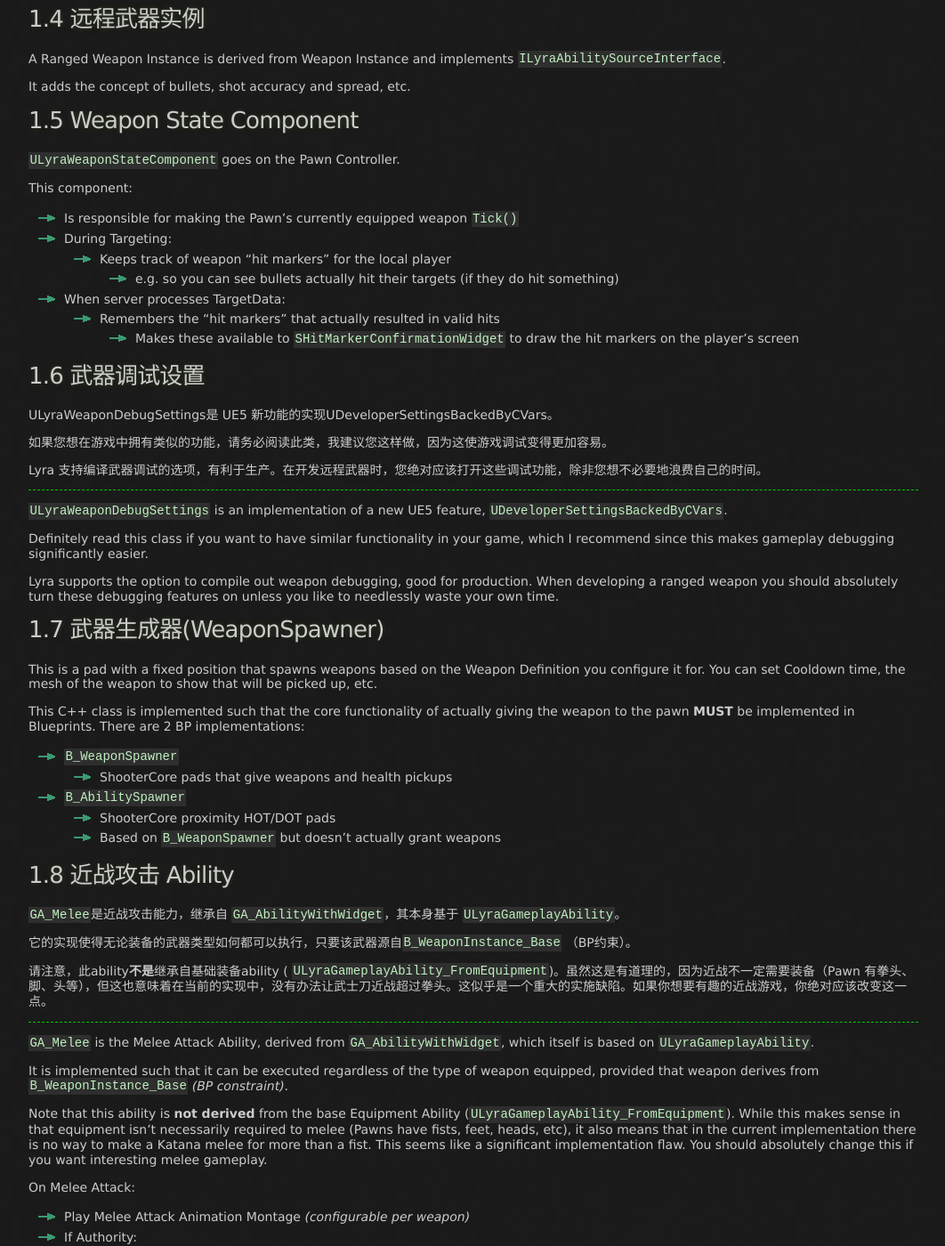
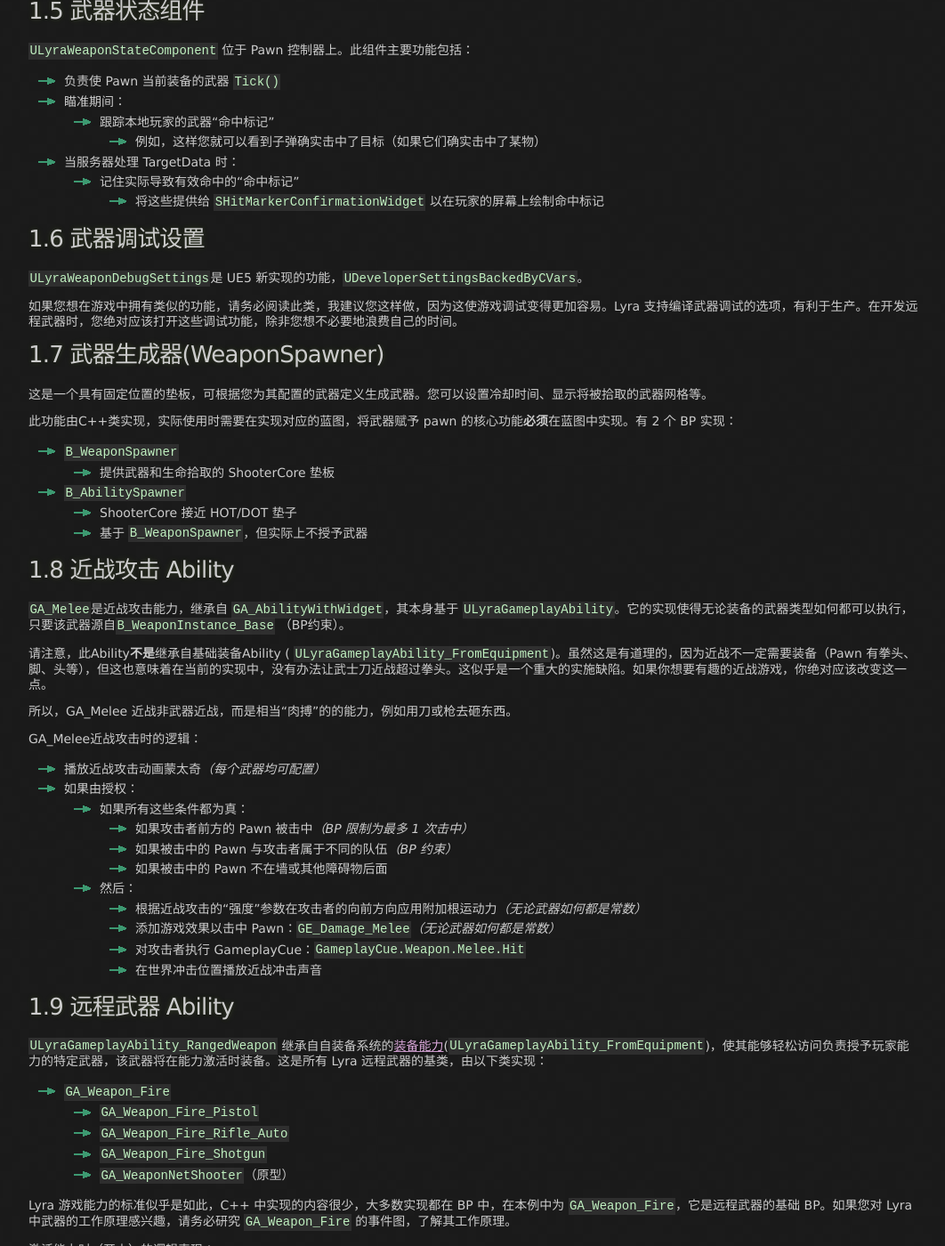
Before and after one commit to kuafu/kuafu.github.io, a Jekyll site: the page built from UE5/LyraStarterGame/Weapons/index.md, in a window 1280 px wide and 1400 px high, scrolled down 1073 px. Shown: the whole window at 89% size, without its empty margins (108-1170 px from the left). Built offline with Jekyll 4.4.1, drawn with Linux system fonts in a browser that asks for light colours; some of the changed text lies outside the part shown.

Commit message:
Lyra 武器系统

```diff
--- a/UE5/LyraStarterGame/Weapons/index.md
+++ b/UE5/LyraStarterGame/Weapons/index.md
@@ -5,15 +5,11 @@ breadcrumb_path: "UE5/LyraStarterGame"
 breadcrumb_name: "Weapon System"
 ---
 
-
-# 1. LyraStarterGame 武器系统
-
-Lyra武器是一种基于[Lyra装备系统](/UE5/LyraStarterGame/Equipment/)的特殊装备 ，而Lyra装备系统本身又基于[Lyra库存系统](/UE5/LyraStarterGame/Inventory/)。
-
-'武器 --> 装备 --> 库存'
+# 1. Lyra 武器系统
+Lyra武器是一种基于[Lyra装备系统](/UE5/LyraStarterGame/Equipment/)的特殊装备 ，而Lyra装备系统本身又基于[Lyra库存(物品)系统](/UE5/LyraStarterGame/Inventory/)。
+从而有这种层次关系：'武器 --> 装备 --> 库存'。武器属于装备的一种，装备属于库存的一种特殊形式。
 
 ## 1.1 武器概念
-
 - [武器实例](#WeaponInstance)
   - 继承自装备实例 [Equipment Instance](/UE5/LyraStarterGame/Equipment/#EquipmentInstance)
   - 添加装备/未装备的动画集
@@ -31,163 +27,113 @@ Lyra武器是一种基于[Lyra装备系统](/UE5/LyraStarterGame/Equipment/)的
 - [武器生成器 Weapon Spawner](#WeaponSpawner) (Actor)
   - Spawn Weapons at dedicated spawning pads in the world
 
+
 ## 1.2 相关 Gameplay Abilities
-
 - [Melee Attack Ability](#MeleeAttackAbility)
-  - Used for all melee attacks regardless of the weapon type
+  - 用于所有近战攻击，无论武器类型如何
 - [Ranged Weapon Base Ability](#RangedWeaponBaseAbility)
-  - Base ability for all ranged weapons
+  - 所有远程武器的基础能力
 
 
 <a id="WeaponInstance"></a>
 ## 1.3 武器实例(Weapon Instance)
-
-A Weapon Instance (`ULyraWeaponInstance`) is an [Equipment Instance](/UE5/LyraStarterGame/Equipment/#EquipmentInstance) that also has equipped and unequipped animation sets associated with it.
-
-It also keeps track of how long it has been since the player last interacted with it.
-
-Most of the implementation is in the BP `B_WeaponInstance_Base`, from which all other Lyra Weapon Instances are derived:
-
+武器实例 (`ULyraWeaponInstance`) 是一个 [装备实例](/UE5/LyraStarterGame/Equipment/#EquipmentInstance)，它还具有与之关联的装备和未装备动画集。它还会跟踪玩家上次与其交互的时间。大部分实现都在 BP `B_WeaponInstance_Base` 中，所有其他 Lyra 武器实例均从中派生：
 - `B_WeaponInstance_Pistol`
 - `B_WeaponInstance_Rifle`
 - `B_WeaponInstance_Shotgun`
-- `B_WeaponInstance_NetShooter` (prototype)
+- `B_WeaponInstance_NetShooter` (原型)
 
-The Weapon Instance has a `Tick()` method, which is executed every tick **if/when** the weapon is equipped by the Pawn.  This ticking is managed by the Pawn Controller's [Weapon State Component](#WeaponStateComponent).
+武器实例有一个 `Tick()` 方法，**如果/当** Pawn 装备武器时，该方法会在每个 tick 执行。这个Tick是由 Pawn Controller 的 [武器状态组件](#WeaponStateComponent) 管理的。
 
 
 <a id="RangedWeaponInstance"></a>
 ## 1.4 远程武器实例
-
-A Ranged Weapon Instance is derived from Weapon Instance and implements `ILyraAbilitySourceInterface`.
-
-It adds the concept of bullets, shot accuracy and spread, etc.
+远程武器实例源自武器实例，并实现 `ILyraAbilitySourceInterface`。它添加了子弹、射击精度和散布等概念。
 
 
 <a id="WeaponStateComponent"></a>
-## 1.5 Weapon State Component
-
-`ULyraWeaponStateComponent` goes on the Pawn Controller.
-
-This component:
-
-- Is responsible for making the Pawn's currently equipped weapon `Tick()`
-- During Targeting:
-  - Keeps track of weapon "hit markers" for the local player
-    - e.g. so you can see bullets actually hit their targets (if they do hit something)
-- When server processes TargetData:
-  - Remembers the "hit markers" that actually resulted in valid hits
-    - Makes these available to `SHitMarkerConfirmationWidget` to draw the hit markers on the player's screen
+## 1.5 武器状态组件
+`ULyraWeaponStateComponent` 位于 Pawn 控制器上。此组件主要功能包括：
+- 负责使 Pawn 当前装备的武器 `Tick()`
+- 瞄准期间：
+    - 跟踪本地玩家的武器“命中标记”
+        - 例如，这样您就可以看到子弹确实击中了目标（如果它们确实击中了某物）
+- 当服务器处理 TargetData 时：
+    - 记住实际导致有效命中的“命中标记”
+      - 将这些提供给 `SHitMarkerConfirmationWidget` 以在玩家的屏幕上绘制命中标记
 
 
 <a id="WeaponDebugSettings"></a>
 ## 1.6 武器调试设置
+`ULyraWeaponDebugSettings`是 UE5 新实现的功能，`UDeveloperSettingsBackedByCVars`。
 
-ULyraWeaponDebugSettings是 UE5 新功能的实现UDeveloperSettingsBackedByCVars。
-
-如果您想在游戏中拥有类似的功能，请务必阅读此类，我建议您这样做，因为这使游戏调试变得更加容易。
-
-Lyra 支持编译武器调试的选项，有利于生产。在开发远程武器时，您绝对应该打开这些调试功能，除非您想不必要地浪费自己的时间。
-
-------
-`ULyraWeaponDebugSettings` is an implementation of a new UE5 feature, `UDeveloperSettingsBackedByCVars`.
-
-Definitely read this class if you want to have similar functionality in your game, which I recommend
-since this makes gameplay debugging significantly easier.
-
-Lyra supports the option to compile out weapon debugging, good for production.  When developing a ranged weapon you should absolutely turn these debugging features on unless you like to needlessly waste your own time.
+如果您想在游戏中拥有类似的功能，请务必阅读此类，我建议您这样做，因为这使游戏调试变得更加容易。Lyra 支持编译武器调试的选项，有利于生产。在开发远程武器时，您绝对应该打开这些调试功能，除非您想不必要地浪费自己的时间。
 
 
 <a id="WeaponSpawner"></a>
 ## 1.7 武器生成器(WeaponSpawner)
+这是一个具有固定位置的垫板，可根据您为其配置的武器定义生成武器。您可以设置冷却时间、显示将被拾取的武器网格等。
 
-This is a pad with a fixed position that spawns weapons based on the Weapon Definition you configure it for.  You can set Cooldown time, the mesh of the weapon to show that will be picked up, etc.
-
-This C++ class is implemented such that the core functionality of actually giving the weapon to the pawn **MUST** be implemented in Blueprints.  There are 2 BP implementations:
+此功能由C++类实现，实际使用时需要在实现对应的蓝图，将武器赋予 pawn 的核心功能**必须**在蓝图中实现。有 2 个 BP 实现：
 
 - `B_WeaponSpawner`
-  - ShooterCore pads that give weapons and health pickups
+    - 提供武器和生命拾取的 ShooterCore 垫板
 - `B_AbilitySpawner`
-  - ShooterCore proximity HOT/DOT pads
-  - Based on `B_WeaponSpawner` but doesn't actually grant weapons
+    - ShooterCore 接近 HOT/DOT 垫子
+    - 基于 `B_WeaponSpawner`，但实际上不授予武器
+
 
 
 <a id="MeleeAttackAbility"></a>
 ## 1.8  近战攻击 Ability
+`GA_Melee`是近战攻击能力，继承自 `GA_AbilityWithWidget`，其本身基于 `ULyraGameplayAbility`。它的实现使得无论装备的武器类型如何都可以执行，只要该武器源自`B_WeaponInstance_Base` （BP约束）。
 
-`GA_Melee`是近战攻击能力，继承自 `GA_AbilityWithWidget`，其本身基于 `ULyraGameplayAbility`。
+请注意，此Ability**不是**继承自基础装备Ability ( `ULyraGameplayAbility_FromEquipment`)。虽然这是有道理的，因为近战不一定需要装备（Pawn 有拳头、脚、头等），但这也意味着在当前的实现中，没有办法让武士刀近战超过拳头。这似乎是一个重大的实施缺陷。如果你想要有趣的近战游戏，你绝对应该改变这一点。
 
-它的实现使得无论装备的武器类型如何都可以执行，只要该武器源自`B_WeaponInstance_Base` （BP约束）。
+所以，GA_Melee 近战非武器近战，而是相当“肉搏”的的能力，例如用刀或枪去砸东西。
 
-请注意，此ability**不是**继承自基础装备ability ( `ULyraGameplayAbility_FromEquipment`)。虽然这是有道理的，因为近战不一定需要装备（Pawn 有拳头、脚、头等），但这也意味着在当前的实现中，没有办法让武士刀近战超过拳头。这似乎是一个重大的实施缺陷。如果你想要有趣的近战游戏，你绝对应该改变这一点。
-
-------
-`GA_Melee` is the Melee Attack Ability, derived from `GA_AbilityWithWidget`, which itself is based on `ULyraGameplayAbility`.
-
-It is implemented such that it can be executed regardless of the type of weapon equipped, provided that weapon derives from `B_WeaponInstance_Base` *(BP constraint)*.
-
-Note that this ability is **not derived** from
-the base Equipment Ability (`ULyraGameplayAbility_FromEquipment`).  While this makes sense in that equipment isn't necessarily required to melee (Pawns have fists, feet, heads, etc), it also means that in the current implementation there is no way to make a Katana melee for more than a fist.  This seems like a significant implementation flaw.  You should absolutely change this if you want interesting melee gameplay.
-
-On Melee Attack:
-
-- Play Melee Attack Animation Montage *(configurable per weapon)*
-- If Authority:
-  - If all of these conditions are true:
-    - If a Pawn in front of the Attacker was hit *(limited by BP to 1 hit maximum)*
-    - If the hit Pawn is on a different team than the Attacker *(BP constraint)*
-    - If the hit Pawn is not behind a wall or other obstacle
-  - Then:
-    - Apply additive Root Motion Force in the Attacker's forward direction based on `Strength` parameter of Melee attack *(constant regardless of weapon)*
-    - Add Gameplay Effect to hit Pawn: `GE_Damage_Melee` *(constant regardless of weapon)*
-    - Execute GameplayCue on Attacker: `GameplayCue.Weapon.Melee.Hit`
-    - Play Melee Impact sound at world impact location
+GA_Melee近战攻击时的逻辑：
+- 播放近战攻击动画蒙太奇*（每个武器均可配置）*
+- 如果由授权：
+    - 如果所有这些条件都为真：
+        - 如果攻击者前方的 Pawn 被击中*（BP 限制为最多 1 次击中）*
+        - 如果被击中的 Pawn 与攻击者属于不同的队伍*（BP 约束）*
+        - 如果被击中的 Pawn 不在墙或其他障碍物后面
+    - 然后：
+        - 根据近战攻击的“强度”参数在攻击者的向前方向应用附加根运动力*（无论武器如何都是常数）*
+        - 添加游戏效果以击中 Pawn：`GE_Damage_Melee`*（无论武器如何都是常数）*
+        - 对攻击者执行 GameplayCue：`GameplayCue.Weapon.Melee.Hit`
+        - 在世界冲击位置播放近战冲击声音
 
 
 <a id="RangedWeaponBaseAbility"></a>
 ## 1.9 远程武器 Ability
+`ULyraGameplayAbility_RangedWeapon` 继承自自装备系统的[装备能力](/UE5/LyraStarterGame/Equipment/#EquipmentAbility)(`ULyraGameplayAbility_FromEquipment`)，使其能够轻松访问负责授予玩家能力的特定武器，该武器将在能力激活时装备。这是所有 Lyra 远程武器的基类，由以下类实现：
+- `GA_Weapon_Fire`
+    - `GA_Weapon_Fire_Pistol`
+    - `GA_Weapon_Fire_Rifle_Auto`
+    - `GA_Weapon_Fire_Shotgun`
+    - `GA_WeaponNetShooter`（原型）
 
-`ULyraGameplayAbility_RangedWeapon` derives from the Equipment System's
-[Equipment Ability](/UE5/LyraStarterGame/Equipment/#EquipmentAbility)
-(`ULyraGameplayAbility_FromEquipment`), giving it easy access to the specific weapon that
-is responsible for granting the ability to the player, which will be equipped at the time
-of ability activation.
+Lyra 游戏能力的标准似乎是如此，C++ 中实现的内容很少，大多数实现都在 BP 中，在本例中为 `GA_Weapon_Fire`，它是远程武器的基础 BP。如果您对 Lyra 中武器的工作原理感兴趣，请务必研究 `GA_Weapon_Fire` 的事件图，了解其工作原理。
 
-This is the base class for all Lyra Ranged Weapons, and is implemented by:
+激活能力时（开火）的逻辑表现：
+- 如果是本地控制的 pawn：
+    - 根据武器瞄准的位置生成 TargetData
+        - 参见 `ULyraGameplayAbility_RangedWeapon`::`PerformLocalTargeting`
+    - 如果是远程客户端：
+        - 将 TargetData RPC 发送到服务器
+- 播放武器开火动画
+- 向武器所有者发送游戏提示：`GameplayCue.Weapon.Rifle.Fire`
+- 向每个目标命中发送游戏提示：`GameplayCue.Weapon.Rifle.Impact`
+- 如果有授权：
+    - 在每个目标命中处生成物理场 actor*（如果武器配置了物理场影响）*
+    - 为每个目标命中添加游戏效果
+        - 效果因武器而异，例如：`GE_Damage_Pistol`
 
-- `GA_Weapon_Fire`
-  - `GA_Weapon_Fire_Pistol`
-  - `GA_Weapon_Fire_Rifle_Auto`
-  - `GA_Weapon_Fire_Shotgun`
-  - `GA_WeaponNetShooter` (prototype)
+此外，远程武器将监听“武器射击失败”游戏事件(`Ability.PlayMontageOnActivateFail.Message`)，并播放动画蒙太奇，帮助玩家直观地了解失败的能力激活。该游戏消息由基础`ULyraGameplayAbility`::`NativeOnAbilityFailedToActivate`广播。
 
-As seems to be the standard for Lyra Gameplay Abilities, very little is done in C++ and
-most of the implementation is in the BP, in this case `GA_Weapon_Fire` which is the base
-BP for ranged weapons.
-
-If you're interested in how weapons work in Lyra, definitely study the event graph of
-`GA_Weapon_Fire` to see how it works.
-
-On Ability Activation (on firing the weapon):
-
-- If locally controlled pawn:
-  - Generate TargetData based on where the weapon is aiming
-    - See `ULyraGameplayAbility_RangedWeapon`::`PerformLocalTargeting`
-  - If remote client:
-    - Send TargetData RPC to server
-- Play weapon firing animation
-- Send Gameplay Cue to weapon owner: `GameplayCue.Weapon.Rifle.Fire`
-- Send Gameplay Cue to each target hit: `GameplayCue.Weapon.Rifle.Impact`
-- If Authority:
-  - Spawn physics field actor at each target hit *(if the weapon has physics field impact configured)*
-  - Add Gameplay Effect to each target hit
-    - The effect varies by weapon, for example: `GE_Damage_Pistol`
-
-Additionally, ranged weapons will listen for "failed to fire weapon" Gameplay Events
-(`Ability.PlayMontageOnActivateFail.Message`)
-and play an animation montage to help the player visualize the failed ability activation.
-That Gameplay Message is broadcast by the base `ULyraGameplayAbility`::`NativeOnAbilityFailedToActivate`.
-
+2024/7/30整理
 
 <br/>
 <hr/>
```
